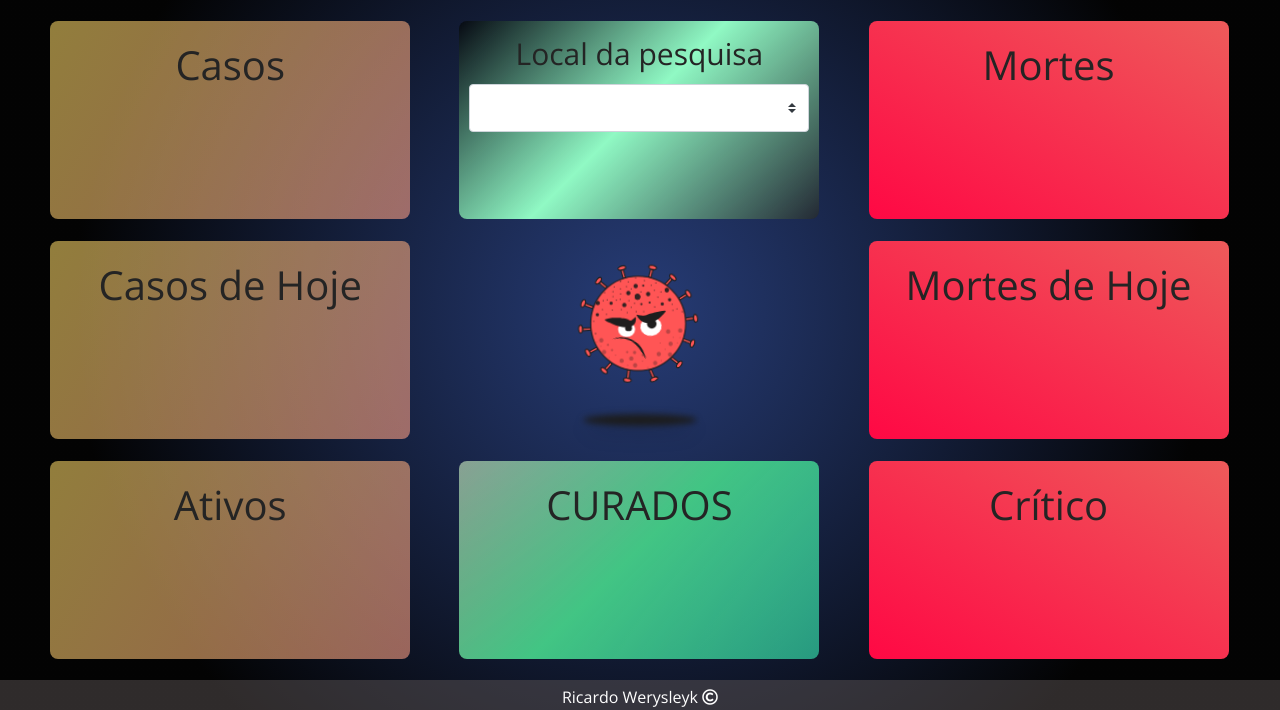
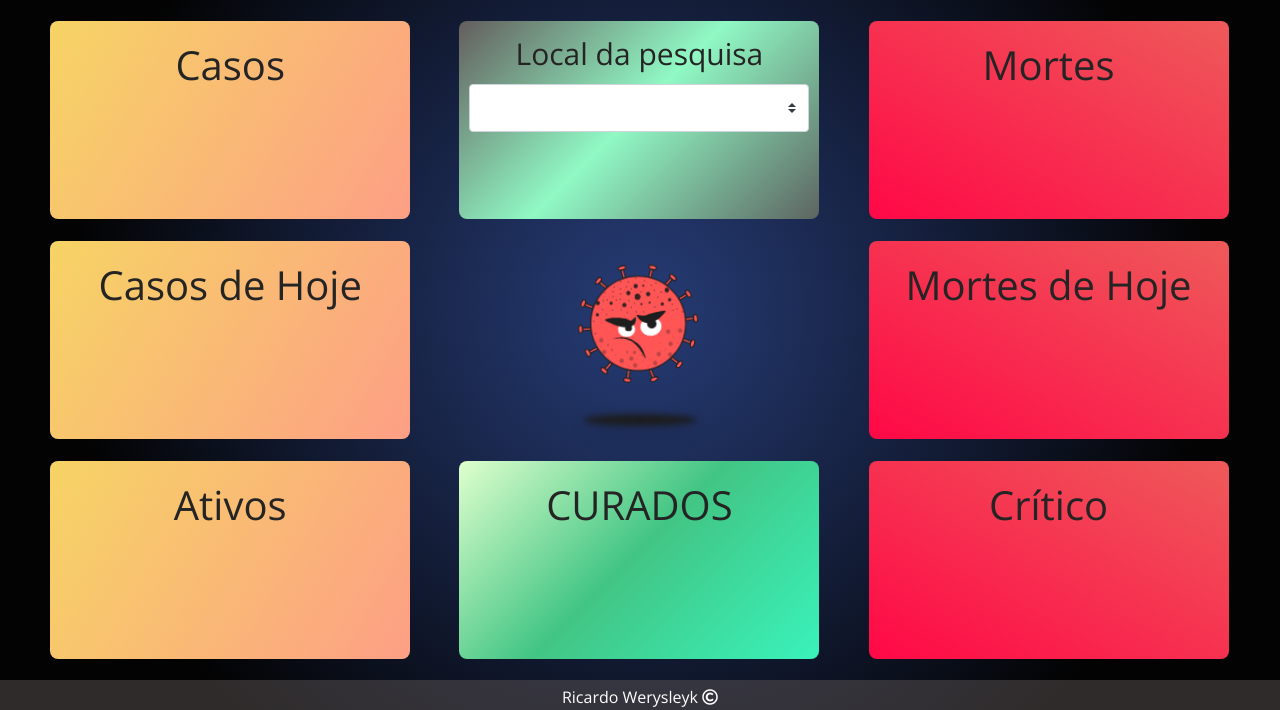
Before and after one commit to ricardo-werysleyk/CovidData, a PHP site: page / in a window 1280 px wide. Shown: the part 90-800 px from the top of the page. Run offline with PHP 8.4, Linux system fonts and the light colour scheme; lists and menus that the app fills with data are empty.

Commit message:
Add index.php

```diff
--- a/css/style.css
+++ b/css/style.css
@@ -7,6 +7,7 @@
 html,body{
     width: 100%;
     height: 100%;
+    /* overflow: hidden; */
 }
 
 .container{
@@ -71,6 +72,10 @@ section.boards .board .box{
     display: flex;
     flex-direction: column;
     padding: 10px;
+    transition: .4s;
+}
+section.boards .board .box:hover{
+    transform: scale(1.1);
 }
 section.boards .board .box .descricao{
     width: 100%;
@@ -94,19 +99,16 @@ section.boards .board .box .total{
 }
 
 .tipo1{
-    /* background-color: rgba(255, 255, 0, 0.3); */
-    background-image: linear-gradient(120deg, #f6d46596 0%, #fd9f8596 100%);
+    background-image: linear-gradient(120deg, #f6d465 0%, #fd9f85 100%);
 }
 .tipo2{
-    /* background-color: rgba(0, 128, 0, 0.3); */
-    background-image: linear-gradient(-225deg, rgba(223, 255, 205, 0.568) 0%, rgb(66, 197, 132) 48%, rgba(57, 243, 187, 0.596) 100%);
+    background-image: linear-gradient(-225deg, rgb(223, 255, 205) 0%, rgb(66, 197, 132) 48%, rgb(57, 243, 187) 100%);
 }
 .tipo3{
-    /* background-color: rgba(255, 0, 0, 0.3); */
-    background-image: linear-gradient(to top right, #ff0844 0%, #ee5a5a 100%);
+    background-image: linear-gradient(to top right, #ff0846 0%, #ee5a5a 100%);
 }
 .tipoBusca{
-    background-image: linear-gradient(-225deg, rgba(0, 0, 0, 0.514) 0%, #90F9C4 48%, rgba(46, 48, 47, 0.596) 100%);
+    background-image: linear-gradient(-225deg, rgb(100, 93, 93) 0%, rgb(144, 249, 196) 48%, rgb(93, 100, 97) 100%);
 }
 .tipoNulo{
     opacity: 0;
--- a/index.html
+++ b/index.html
@@ -4,10 +4,10 @@
     <meta charset="UTF-8">
     <meta name="viewport" content="width=device-width, initial-scale=1.0">
     <meta name="acthor" content="Ricardo Werysleyk">
-    <meta name="revised" content="27/05/2020">
-    <meta name="description" content="Site de serviços personal trainer de José Wilton">
-    <meta name="keywords" content="Jóse Wilton,personal trainer,exercicios,formafisica,academia,saúde,profissional">
-    <link rel="shortcut icon" href="images/favicon.ico" type="image/x-icon">
+    <meta name="revised" content="01/06/2020">
+    <meta name="description" content="Site de mapeamento do estado atual do covid-19 no mundo">
+    <meta name="keywords" content="covid-19,corona,virus,mundo,mapeamento,estatisticas">
+    <link rel="shortcut icon" href="images/fav.ico" type="image/x-icon">
     <link href="https://fonts.googleapis.com/css2?family=Caladea:wght@700&display=swap" rel="stylesheet">
     <link href="https://fonts.googleapis.com/css2?family=Nunito:wght@700&display=swap" rel="stylesheet">
     <link href="https://fonts.googleapis.com/css2?family=Abel&display=swap" rel="stylesheet">
--- /dev/null
+++ b/index.php
@@ -0,0 +1 @@
+<?php include_once("index.html");?>
```
Also changed, not shown: README.md, images/fav.ico (added), images/favicon.ico (deleted).
